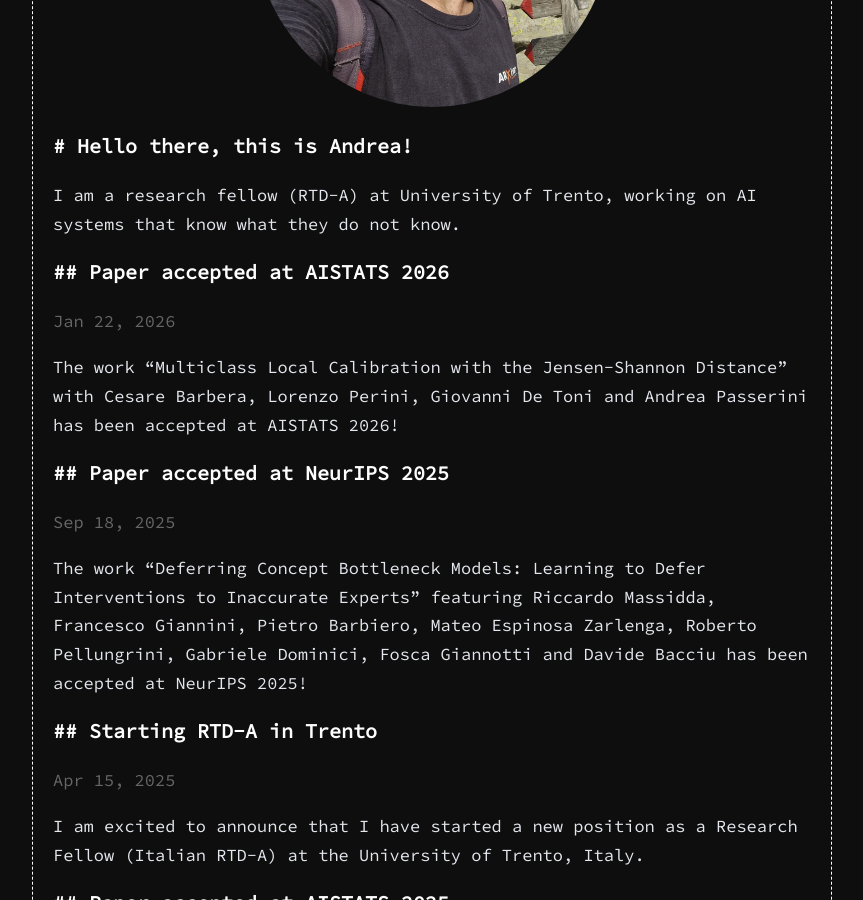
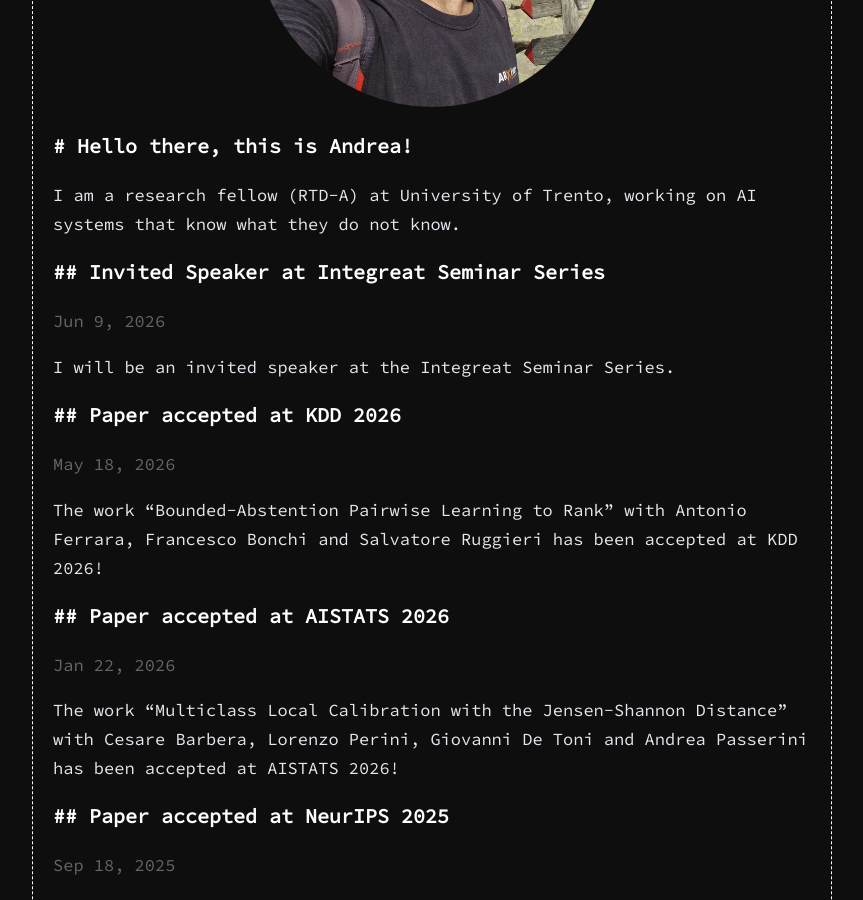
Before and after one commit to andrepugni/andrepugni.github.io, a Jekyll site: the page built from index.html, in a window 1280 px wide and 900 px high, scrolled down 414 px. Shown: the whole window, without its empty margins (208-1071 px from the left). Built offline with Jekyll 4.4.1, drawn with Linux system fonts in a browser that asks for light colours.

Commit message:
Updates 2026/06/11

```diff
--- /dev/null
+++ b/_posts/2026-05-18-paper-accepted-KDD-2026.md
@@ -0,0 +1,16 @@
+---
+layout: post
+title:  Paper accepted at KDD 2026
+date:   2026-05-18
+---
+
+The work ["Bounded-Abstention Pairwise Learning to Rank"](https://arxiv.org/abs/2505.23437) with Antonio Ferrara, Francesco Bonchi and Salvatore Ruggieri has been accepted at KDD 2026!
+
+This paper studies how to extend abstention mechanisms to the pairwise learning to rank with ties.
+We show the optimal strategy for abstention relies on thresholding the conditional pairwise risk and then propose practical
+algorithms to pass from a ranker to a pairwise abstention strategy.
+We finally showcase the effectiveness of our approach in an extensive experimental evaluation.
+
+A final thanks to all the amazing co-authors involved in this project.
+
+See you in Jeju 🌴⛱️🌊!
--- /dev/null
+++ b/_posts/2026-06-09-presenting-at-Integreat-Seminar.md
@@ -0,0 +1,10 @@
+---
+layout: post
+title:  Invited Speaker at Integreat Seminar Series
+date:   2026-06-09
+---
+
+I will be an invited speaker at the Integreat Seminar Series.
+
+The talk explores our recent works on human-AI collaboration. Link [here](https://www.integreat.no/events/public/tuesday-seminars/2026/0609.html).
+The slides of the talk can be found [here](https://drive.google.com/file/d/1J8cCiyyLM5QiUQbcMxKkDr0EiWZTwvzj/view?usp=sharing).
```
Also changed, not shown: about.md (+1 -1 lines).
